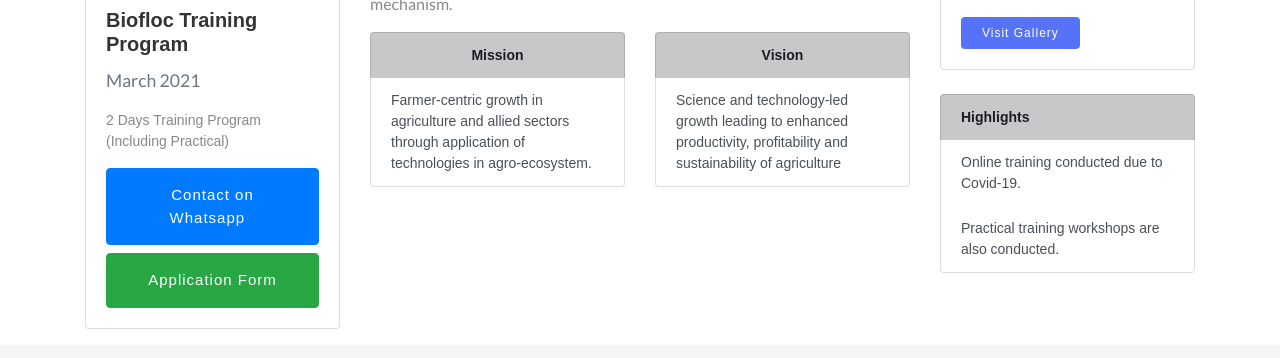
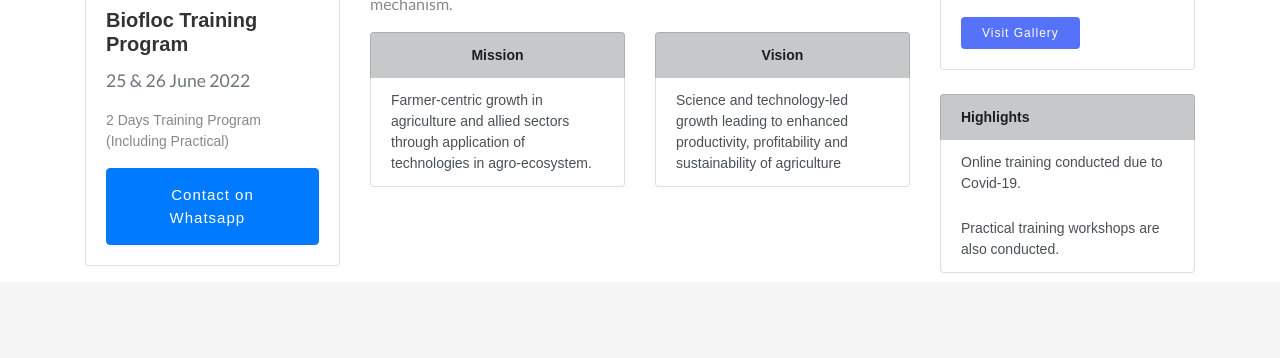
Before and after one commit to yash-278/fish-shop, a plain HTML site: page index.html in a window 1280 px wide. Shown: the part 1457-1815 px from the top of the page. Drawn offline with nearby package versions, Linux system fonts and the light colour scheme.

Commit message:
June training update

```diff
--- a/index.html
+++ b/index.html
@@ -270,17 +270,11 @@
             <img src="/images/home/Training.jpeg" class="card-img-top" alt="..." />
             <div class="card-body">
               <h5 class="card-title">Biofloc Training Program</h5>
-              <p class="subtitle text-muted">March 2021</p>
+              <p class="subtitle text-muted">25 & 26 June 2022</p>
               <p class="card-text">2 Days Training Program (Including Practical)</p>
               <a class="btn btn-primary btn-block" href="https://wa.me/+917387970041">
                 Contact on Whatsapp &nbsp;
                 <!-- <i class="fa fa-whatsapp" href="https://wa.me/917387970041" target="_blank"></i> -->
-              </a>
-              <a
-                href="https://drive.google.com/file/d/1j5oUTKx6NWaD2YlfP57O5bKTinxWtexN/view"
-                class="btn btn-success btn-block"
-              >
-                Application Form
               </a>
             </div>
           </div>
```
Also changed, not shown: images/home/Training.jpeg.
